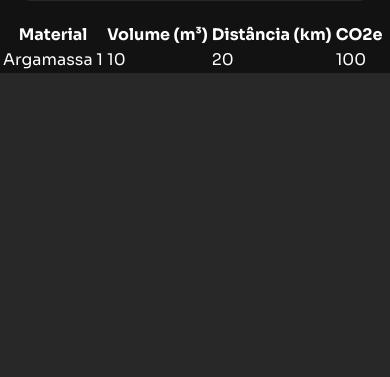
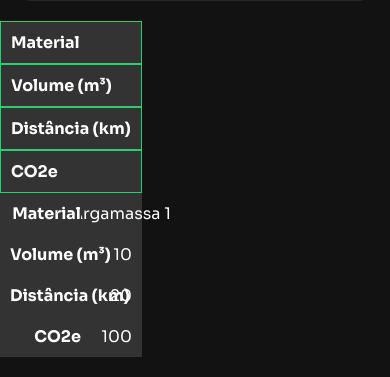
Before and after one commit to lr-guimaraes/Sustentabuild, a PHP site: page /filtros.html in a window 390 px wide. Shown: the part 2201-2578 px from the top of the page. Before the commit the page ends 2274 px from the top, so only its background shows below. Run offline with PHP 8.4, Linux system fonts and the light colour scheme.

Commit message:
Update styles.css

```diff
--- a/styles.css
+++ b/styles.css
@@ -1591,3 +1591,179 @@ nav ul li a {
         color: #fff; /* Texto branco */
     }
 }
+/* Estilo para a tabela */
+.material-table {
+    width: 100%;
+    border-collapse: collapse;
+    margin-bottom: 20px;
+}
+
+.material-table th, .material-table td {
+    padding: 10px;
+    border: 1px solid #2ecc71; /* Borda verde */
+    text-align: left;
+    background-color: #333; /* Fundo escuro */
+    color: #fff; /* Letras brancas */
+}
+
+.material-table th {
+    background-color: #444; /* Fundo das cabeçalhos mais escuro */
+}
+
+.material-table tr:nth-child(even) {
+    background-color: #444; /* Linhas pares com fundo mais escuro */
+}
+
+.material-table tr:hover {
+    background-color: #555; /* Fundo ao passar o mouse */
+}
+
+/* Estilo responsivo */
+@media (max-width: 768px) {
+    .material-table {
+        display: block;
+        overflow-x: auto;
+        white-space: nowrap;
+    }
+
+    .material-table th, .material-table td {
+        display: block;
+        width: 100%;
+        box-sizing: border-box;
+    }
+
+    .material-table th {
+        background-color: #333; /* Fundo escuro para cabeçalhos em dispositivos menores */
+    }
+
+    .material-table td {
+        border: none;
+        position: relative;
+        padding-left: 50%;
+        text-align: right;
+    }
+
+    .material-table td::before {
+        content: attr(data-label);
+        position: absolute;
+        left: 0;
+        width: 50%;
+        padding-left: 10px;
+        white-space: nowrap;
+        font-weight: bold;
+        color: #fff; /* Letras brancas */
+        background-color: #333; /* Fundo escuro */
+    }
+}
+/* Estilo para dispositivos ainda menores */
+.material-item {
+    display: flex;
+    align-items: center;
+    margin-bottom: 10px;
+    padding: 10px;
+    border: 1px solid #ddd;
+    border-radius: 5px;
+    background-color: #fff;
+    position: relative;
+    overflow: hidden;
+    max-height: 60px; /* Altura padrão quando o material está truncado */
+    transition: max-height 0.3s ease, border-color 0.3s ease;
+}
+
+.material-item.expanded {
+    max-height: none; /* Remove a limitação de altura quando expandido */
+}
+
+.material-item .material-text {
+    display: -webkit-box;
+    -webkit-line-clamp: 2; /* Número de linhas a exibir antes de truncar */
+    -webkit-box-orient: vertical;
+    overflow: hidden;
+    text-overflow: ellipsis;
+    color: #fff; /* Cor do texto */
+}
+
+.material-item .expand-btn {
+    display: block;
+    position: absolute;
+    bottom: 10px;
+    right: 10px;
+    background-color: #27ae60; /* Nova cor de fundo verde */
+    color: #fff; /* Cor do texto do botão */
+    border: none;
+    border-radius: 3px;
+    padding: 5px 10px;
+    cursor: pointer;
+    font-size: 14px; /* Tamanho da fonte do botão */
+    transition: background-color 0.3s ease;
+}
+
+.material-item .expand-btn:hover {
+    background-color: #1e8449; /* Nova cor de fundo verde ao passar o mouse */
+}
+
+.material-item.expanded .expand-btn {
+    display: none; /* Oculta o botão quando já está expandido */
+}
+
+/* Estilo para o item de material */
+.material-item {
+    display: flex;
+    align-items: center;
+    margin-bottom: 10px;
+    padding: 10px;
+    border: 1px solid #ddd; /* Removido a borda verde */
+    border-radius: 5px;
+    background-color: #333; /* Fundo escuro */
+    color: #fff; /* Letras brancas */
+}
+
+.material-item label {
+    margin-right: 10px;
+    color: #fff; /* Letras brancas */
+    white-space: nowrap; /* Impede a quebra de linha dentro do label */
+}
+
+.material-item input[type="checkbox"] {
+    margin-right: 10px;
+}
+
+.material-item button {
+    margin-left: 10px;
+    padding: 5px 10px;
+    background-color: #e74c3c; /* Botão com fundo vermelho */
+    color: #fff; /* Letras brancas do botão */
+    border: none;
+    border-radius: 3px;
+    cursor: pointer;
+}
+
+.material-item button:hover {
+    background-color: #c0392b; /* Hover do botão */
+}
+
+/* Estilo responsivo */
+@media (max-width: 768px) {
+    .material-item {
+        flex-direction: column; /* Alinha os itens na vertical */
+        text-align: center; /* Centraliza o texto */
+        margin-bottom: 15px; /* Espaço maior entre linhas */
+        padding: 15px; /* Espaçamento interno aumentado */
+    }
+
+    .material-item label,
+    .material-item input[type="checkbox"],
+    .material-item button {
+        width: 100%; /* Faz com que os elementos ocupem toda a largura disponível */
+        margin: 0; /* Remove margens laterais */
+        margin-bottom: 10px; /* Adiciona espaço entre os elementos */
+    }
+
+    .material-item input[type="checkbox"] {
+        padding: 10px; /* Aumenta o preenchimento para facilitar o toque */
+    }
+
+    .material-item button {
+        padding: 10px; /* Aumenta o preenchimento para facilitar o toque */
+    }
+}
```
